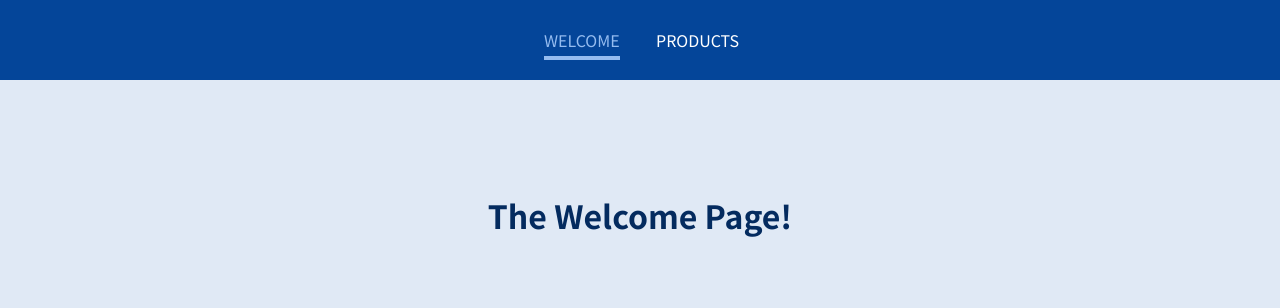
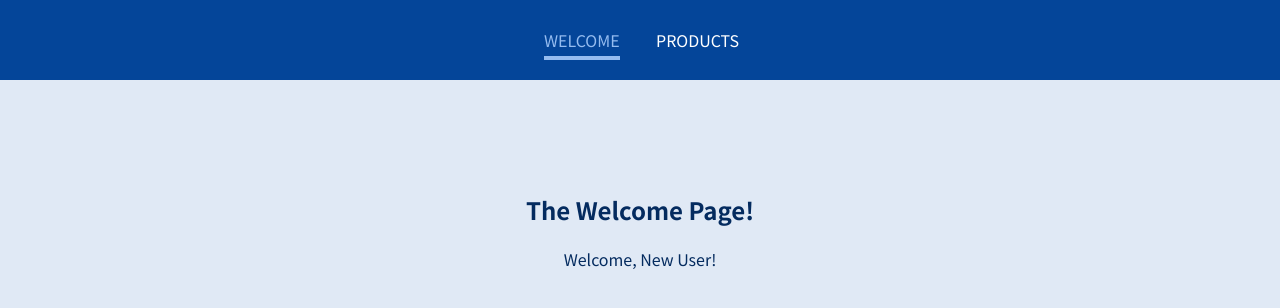
Before and after one commit to berkagmpp/react-router-basic, a JavaScript app: page /welcome/new-uer in a window 1280 px wide. Shown: the top 308 px of the page. Built offline with nearby package versions, Linux system fonts and the light colour scheme.

Commit message:
Feat: Add Route in Welcome.js Add Route(react-router-dom) for the complex UI working with nested route in Welcome.js

```diff
--- a/src/pages/Welcome.js
+++ b/src/pages/Welcome.js
@@ -1,5 +1,14 @@
+import { Route } from "react-router-dom";
+
 const Welcome = () => {
-    return <h1>The Welcome Page!</h1>
+    return (
+        <section>
+            <h1>The Welcome Page!</h1>
+            <Route path="/welcome/new-uer">
+                <p>Welcome, New User!</p>
+            </Route>
+        </section>
+    );
 };
 
 export default Welcome;
```
